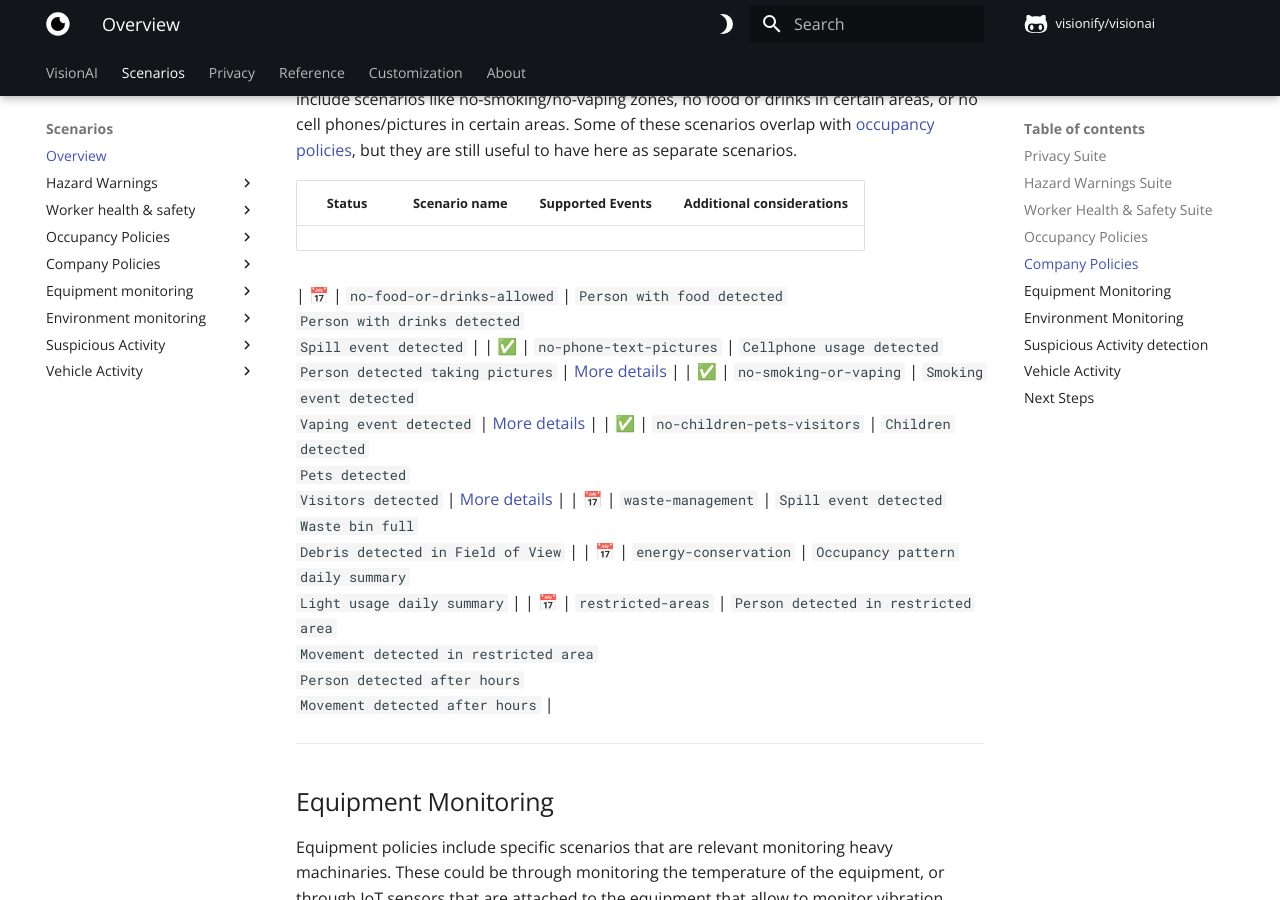
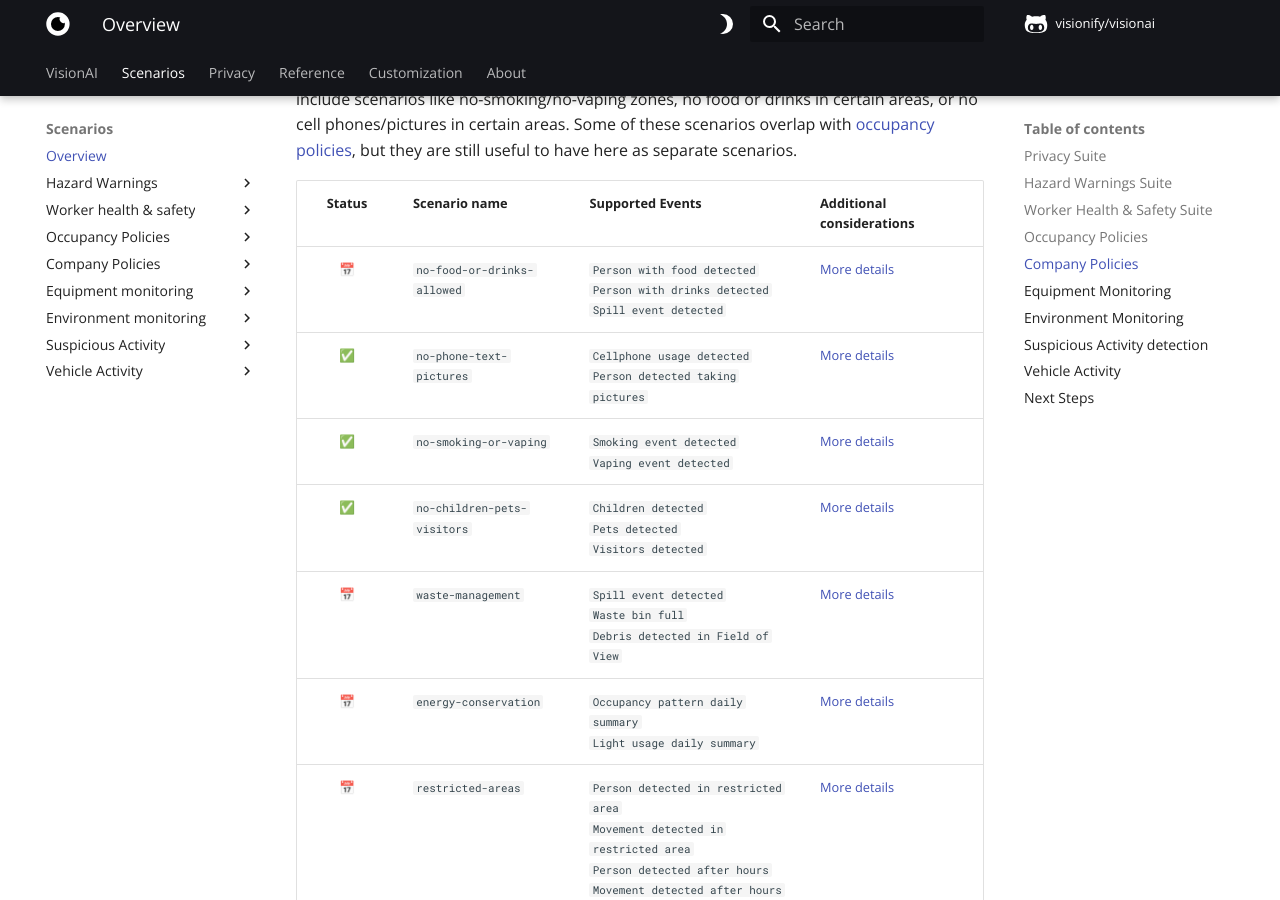
Before and after one commit to visionify/visionai, an MkDocs documentation site: the page built from docs/scenarios/index.md, in a window 1280 px wide and 900 px high, scrolled down 6511 px. Built offline with MkDocs 1.6.1 and Material for MkDocs 9.7.7, drawn with Linux system fonts in a browser that asks for light colours; comment, search, counter and statistics services are not loaded.

Commit message:
Fixed company policies table on scenarios page

```diff
--- a/docs/scenarios/index.md
+++ b/docs/scenarios/index.md
@@ -154,15 +154,13 @@ Company policies include specific scenarios that are relevant to your company. T
 
 | Status | Scenario name | Supported Events | Additional considerations |
 | :----: | :------------ | :--------------- | :------------------------ |
-
-
-| 📅 | `no-food-or-drinks-allowed`  | `Person with food detected` <br> `Person with drinks detected` <br> `Spill event detected` |
+| 📅 | `no-food-or-drinks-allowed`  | `Person with food detected` <br> `Person with drinks detected` <br> `Spill event detected` | [More details](no-food-or-drinks.md){:target="_blank"} |
 | ✅ | `no-phone-text-pictures`     | `Cellphone usage detected` <br> `Person detected taking pictures` | [More details](no-phone-usage.md){:target="_blank"} |
 | ✅ | `no-smoking-or-vaping`       | `Smoking event detected` <br> `Vaping event detected` | [More details](no-smoking.md){:target="_blank"} |
 | ✅ | `no-children-pets-visitors`  | `Children detected` <br> `Pets detected` <br> `Visitors detected` | [More details](authorized-personnel.md){:target="_blank"} |
-| 📅 | `waste-management`           | `Spill event detected` <br> `Waste bin full` <br> `Debris detected in Field of View` |
-| 📅 | `energy-conservation`        | `Occupancy pattern daily summary` <br> `Light usage daily summary` |
-| 📅 | `restricted-areas`           | `Person detected in restricted area` <br> `Movement detected in restricted area` <br> `Person detected after hours` <br> `Movement detected after hours` |
+| 📅 | `waste-management`           | `Spill event detected` <br> `Waste bin full` <br> `Debris detected in Field of View` | [More details](environment-waste-management.md){:target="_blank"} |
+| 📅 | `energy-conservation`        | `Occupancy pattern daily summary` <br> `Light usage daily summary` | [More details](energy-conservation.md){:target="_blank"} |
+| 📅 | `restricted-areas`           | `Person detected in restricted area` <br> `Movement detected in restricted area` <br> `Person detected after hours` <br> `Movement detected after hours` | [More details](exclusion-zones.md){:target="_blank"} |
 
 
 
```
